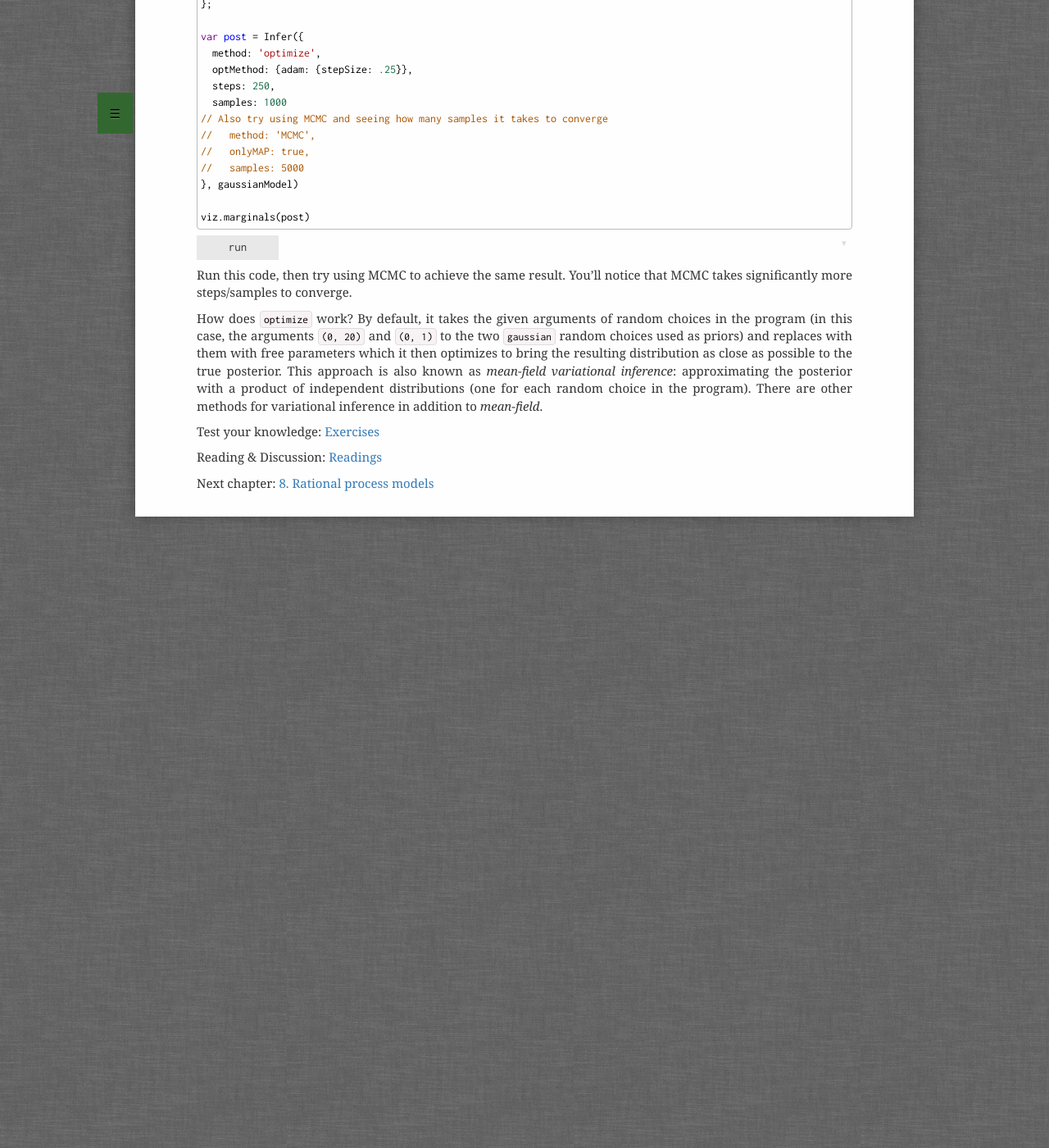
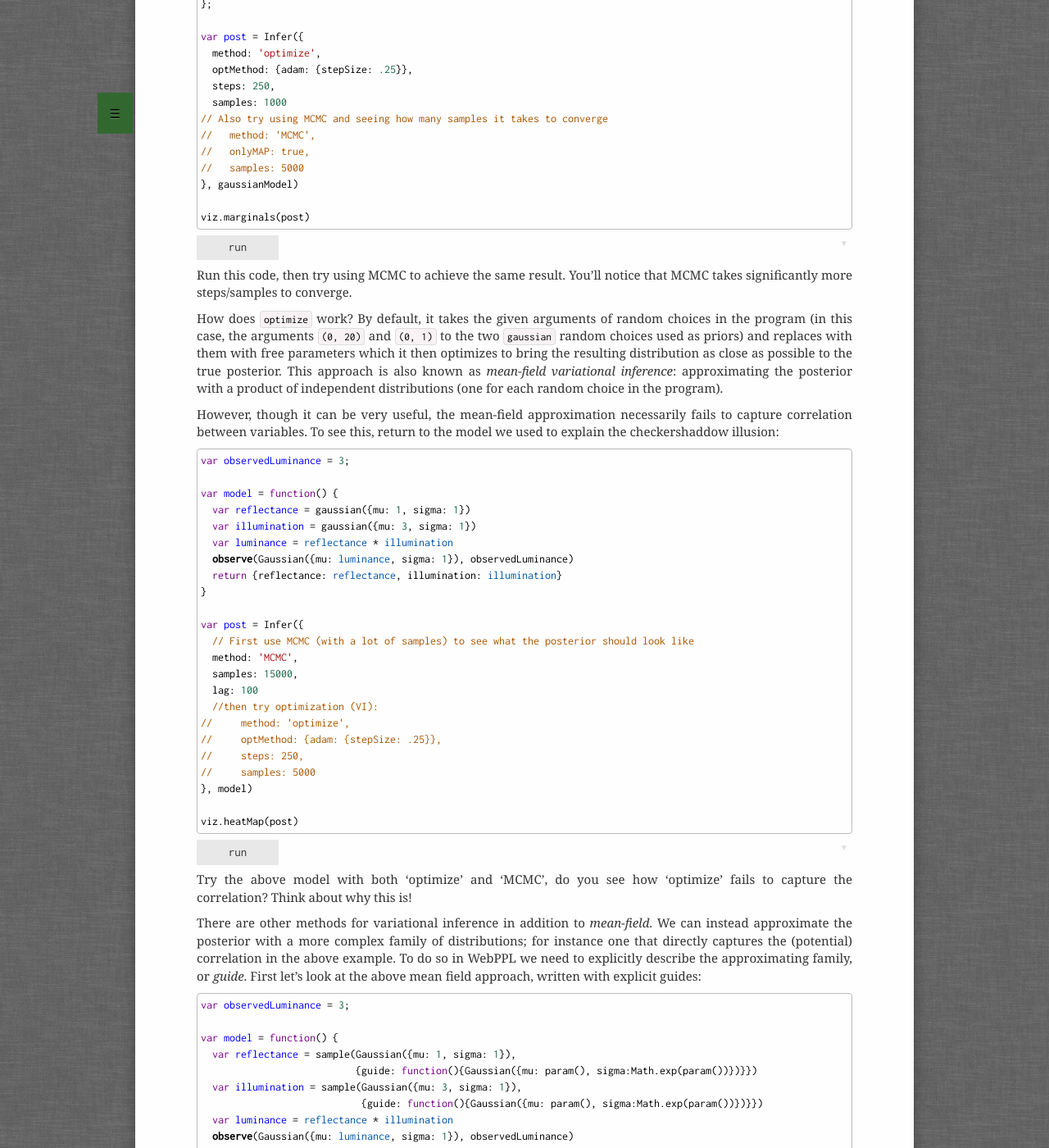
Before and after one commit to probmods/probmods2, a Jekyll site: the page built from chapters/inference-algorithms.md, in a window 1280 px wide and 1400 px high, scrolled down 17379 px. Shown: the whole window at 82% size. Built offline with Jekyll 4.4.1, drawn with Linux system fonts in a browser that asks for light colours; a script that is not in the unit is left out; some of the changed text lies outside the part shown.

Commit message:
add some more VI details to inference-algorithms

```diff
--- a/chapters/inference-algorithms.md
+++ b/chapters/inference-algorithms.md
@@ -903,7 +903,91 @@
 
 Run this code, then try using MCMC to achieve the same result. You'll notice that MCMC takes significantly more steps/samples to converge.
 
-How does `optimize` work? By default, it takes the given arguments of random choices in the program (in this case, the arguments `(0, 20)` and `(0, 1)` to the two `gaussian` random choices used as priors) and replaces with them with free parameters which it then optimizes to bring the resulting distribution as close as possible to the true posterior. This approach is also known as *mean-field variational inference*: approximating the posterior with a product of independent distributions (one for each random choice in the program). There are other methods for variational inference in addition to *mean-field*.
+How does `optimize` work? By default, it takes the given arguments of random choices in the program (in this case, the arguments `(0, 20)` and `(0, 1)` to the two `gaussian` random choices used as priors) and replaces with them with free parameters which it then optimizes to bring the resulting distribution as close as possible to the true posterior. This approach is also known as *mean-field variational inference*: approximating the posterior with a product of independent distributions (one for each random choice in the program).
+
+However, though it can be very useful, the mean-field approximation necessarily fails to capture correlation between variables. To see this, return to the model we used to explain the checkershaddow illusion:
+
+~~~~
+var observedLuminance = 3;
+
+var model = function() {
+  var reflectance = gaussian({mu: 1, sigma: 1})
+  var illumination = gaussian({mu: 3, sigma: 1})
+  var luminance = reflectance * illumination
+  observe(Gaussian({mu: luminance, sigma: 1}), observedLuminance)
+  return {reflectance: reflectance, illumination: illumination}
+}
+
+var post = Infer({
+  // First use MCMC (with a lot of samples) to see what the posterior should look like
+  method: 'MCMC',
+  samples: 15000,
+  lag: 100
+  //then try optimization (VI):
+//     method: 'optimize',
+//     optMethod: {adam: {stepSize: .25}},
+//     steps: 250,
+//     samples: 5000
+}, model)
+
+viz.heatMap(post)
+~~~~
+
+Try the above model with both 'optimize' and 'MCMC', do you see how 'optimize' fails to capture the correlation? Think about why this is!
+
+There are other methods for variational inference in addition to *mean-field*. We can instead approximate the posterior with a more complex family of distributions; for instance one that directly captures the (potential) correlation in the above example. To do so in WebPPL we need to explicitly describe the approximating family, or *guide*. First let's look at the above mean field approach, written with explicit guides:
+
+~~~~
+var observedLuminance = 3;
+
+var model = function() {
+  var reflectance = sample(Gaussian({mu: 1, sigma: 1}),
+                           {guide: function(){Gaussian({mu: param(), sigma:Math.exp(param())})}})
+  var illumination = sample(Gaussian({mu: 3, sigma: 1}),
+                            {guide: function(){Gaussian({mu: param(), sigma:Math.exp(param())})}})
+  var luminance = reflectance * illumination
+  observe(Gaussian({mu: luminance, sigma: 1}), observedLuminance)
+  return {reflectance: reflectance, illumination: illumination}
+}
+
+var post = Infer({
+  method: 'optimize',
+  optMethod: {adam: {stepSize: .01}},
+  steps: 10000,
+  samples: 1000
+}, model)
+
+viz.heatMap(post)
+~~~~
+
+Now, we can alter the code in the guide functions to make the `illumination` posterior depend on the `reflectance`:
+
+~~~~
+var observedLuminance = 3;
+
+var model = function() {
+  var reflectance = sample(Gaussian({mu: 1, sigma: 1}),
+                           {guide: function(){Gaussian({mu: param(), sigma:Math.exp(param())})}})
+  var illumination = sample(Gaussian({mu: 3, sigma: 1}),
+                            {guide: function(){Gaussian({mu: param()+reflectance*param(), sigma:Math.exp(param())})}})
+  var luminance = reflectance * illumination
+  observe(Gaussian({mu: luminance, sigma: 1}), observedLuminance)
+  return {reflectance: reflectance, illumination: illumination}
+}
+
+var post = Infer({
+  method: 'optimize',
+  optMethod: {adam: {stepSize: .01}},
+  steps: 10000,
+  samples: 1000
+}, model)
+
+viz.heatMap(post)
+~~~~
+
+Here we have explicitly described a linear dependence of the mean of `illumination` on `reflectance`. Can you think of ways to adjust the guide functions to even better capture the true posterior?
+
+
 
 <!-- The following is copied and partly edited from summer school. However, changes in how optimization works in WebPPL means that a lot of this code no longer runs and needs some tlc.
 
```
